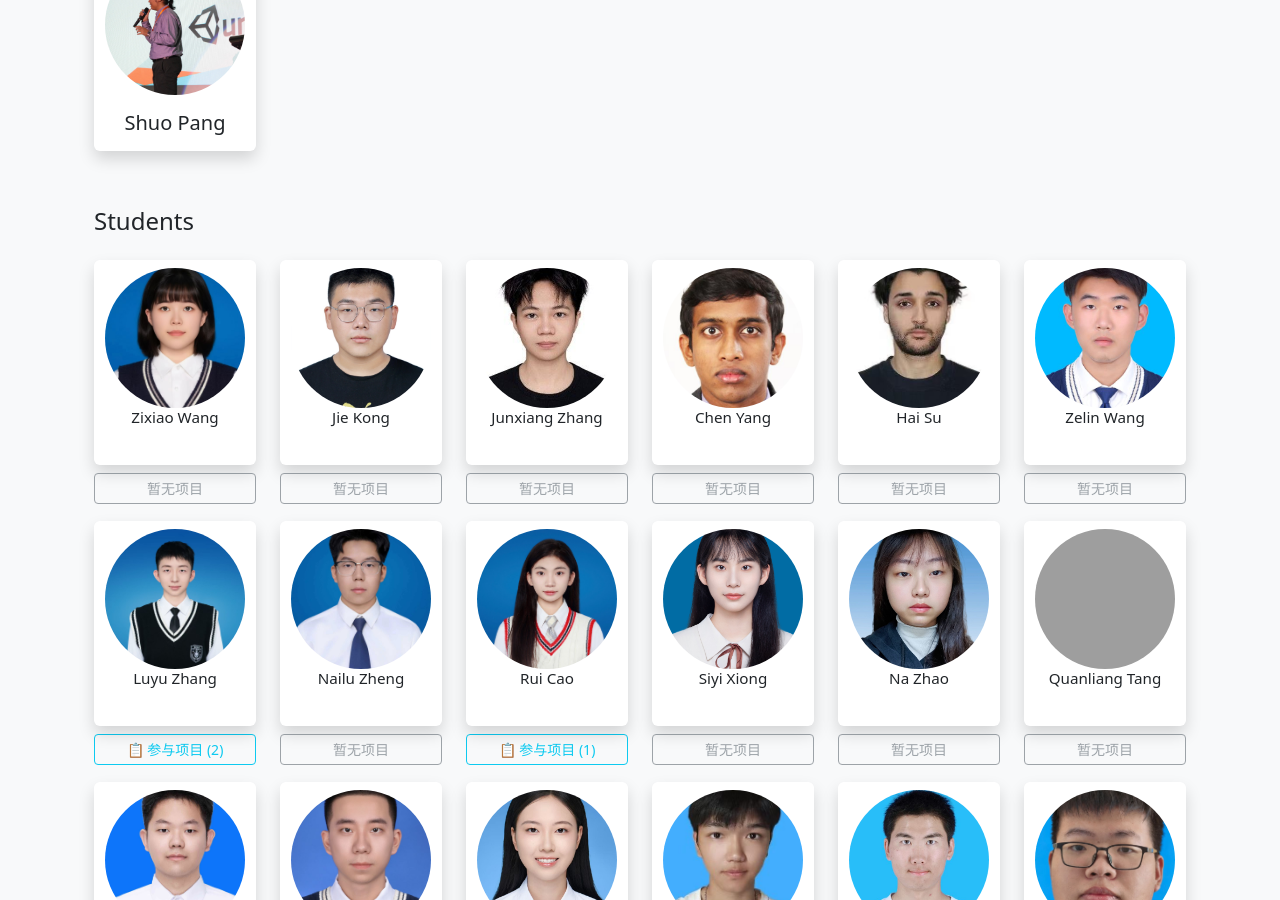
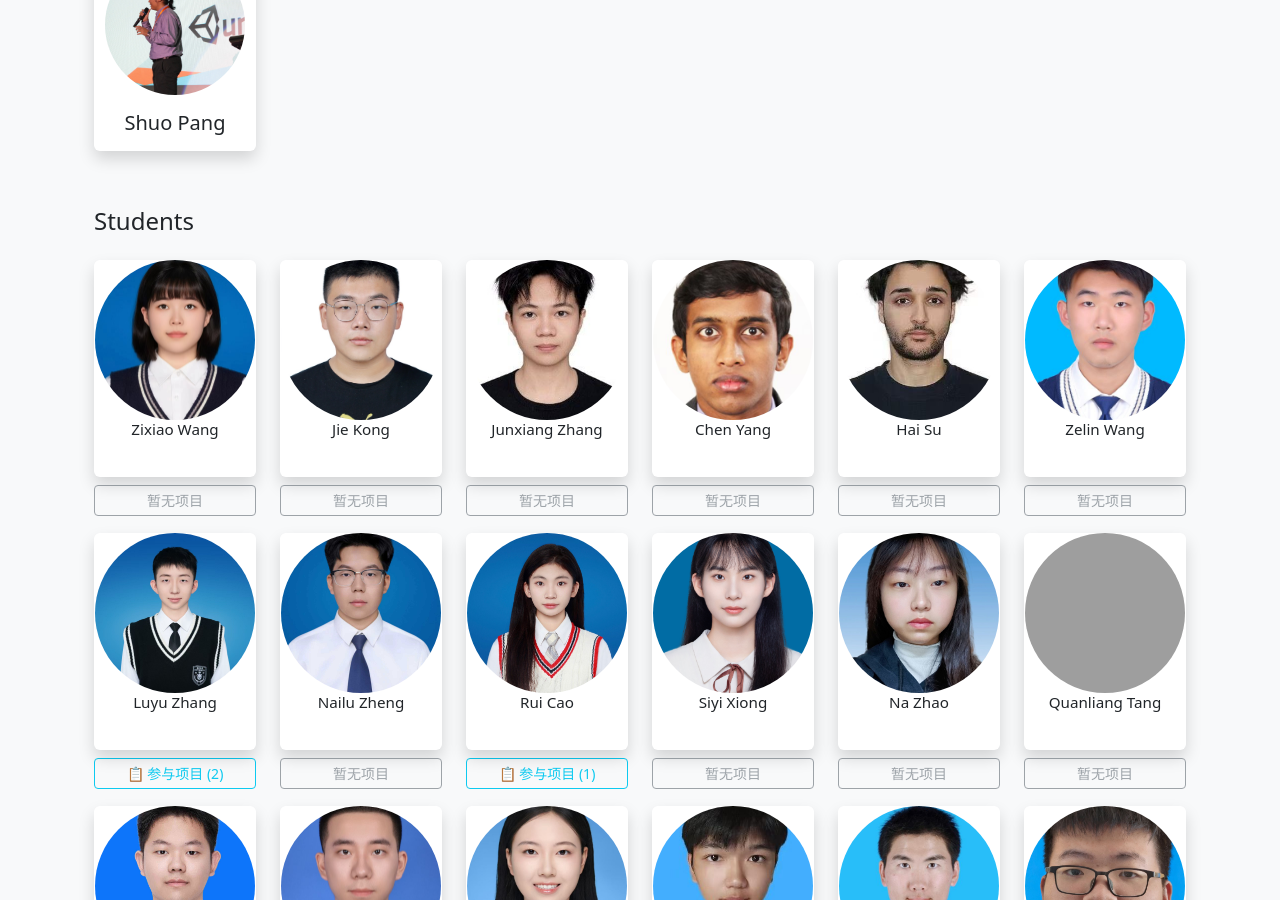
Before and after one commit to fablab4cogtwins/fablab4cogtwins.github.io, a Jekyll site: the page built from index.html, in a window 1280 px wide and 900 px high, scrolled down 1438 px. Built offline with Jekyll 4.4.1, drawn with Linux system fonts in a browser that asks for light colours; the list of posts is cut into pages by our own code; grey boxes are pictures that could not be loaded.

Commit message:
Update team.html

```diff
--- a/_includes/team.html
+++ b/_includes/team.html
@@ -94,15 +94,15 @@
 <!-- Students (Undergraduate Members) 超紧凑版：卡片更小、行距更大 -->
 {% if site.data.undergraduate_members and site.data.undergraduate_members | size > 0 %}
 <h4 class="mt-5 mb-4">Students</h4>
-<div class="row gy-5">  <!-- 行间距加大 -->
+<div class="row gy-5">
   {% for member in site.data.undergraduate_members %}
   <div class="col-6 col-md-4 col-lg-3 col-xl-2 text-center hprofile">
     <a href="{{ member.profile | relative_url }}" class="text-decoration-none">
-      <div class="card shadow border-0 h-100 animate__animated animate__fadeInUp">
-        <!-- 照片140px，上边距略减 -->
-        <img src="{{ member.photo | relative_url }}" class="card-img-top rounded-circle mx-auto mt-2"
-             style="width: 140px; height: 140px; object-fit: cover" alt="{{ member.name }}" loading="lazy" />
-        <!-- 卡片主体：极窄内边距 -->
+      <div class="card shadow border-0 h-100 animate__animated animate__fadeInUp d-flex flex-column">
+        <!-- 照片放大至 160px，使用 my-auto 实现垂直居中，移除 mt-2 -->
+        <img src="{{ member.photo | relative_url }}" class="card-img-top rounded-circle mx-auto my-auto"
+             style="width: 160px; height: 160px; object-fit: cover" alt="{{ member.name }}" loading="lazy" />
+        <!-- 卡片主体：保持极窄内边距，紧贴照片下方 -->
         <div class="card-body py-0 px-1">
           <h5 class="card-title mb-0 hover-primary" style="font-size: 0.95rem;">{{ member.name }}</h5>
           <div class="card-text text-muted small" style="font-size: 0.7rem;">{{ member.title }}</div>
```
